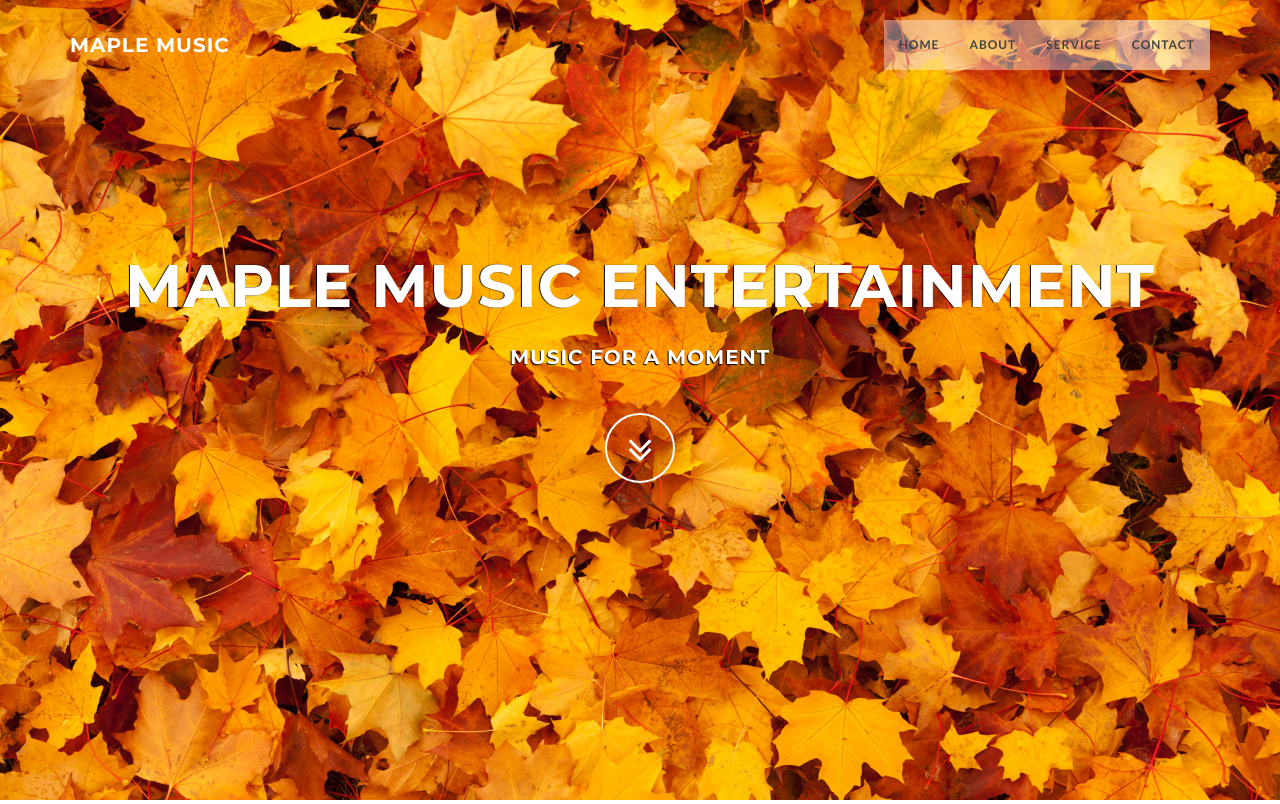
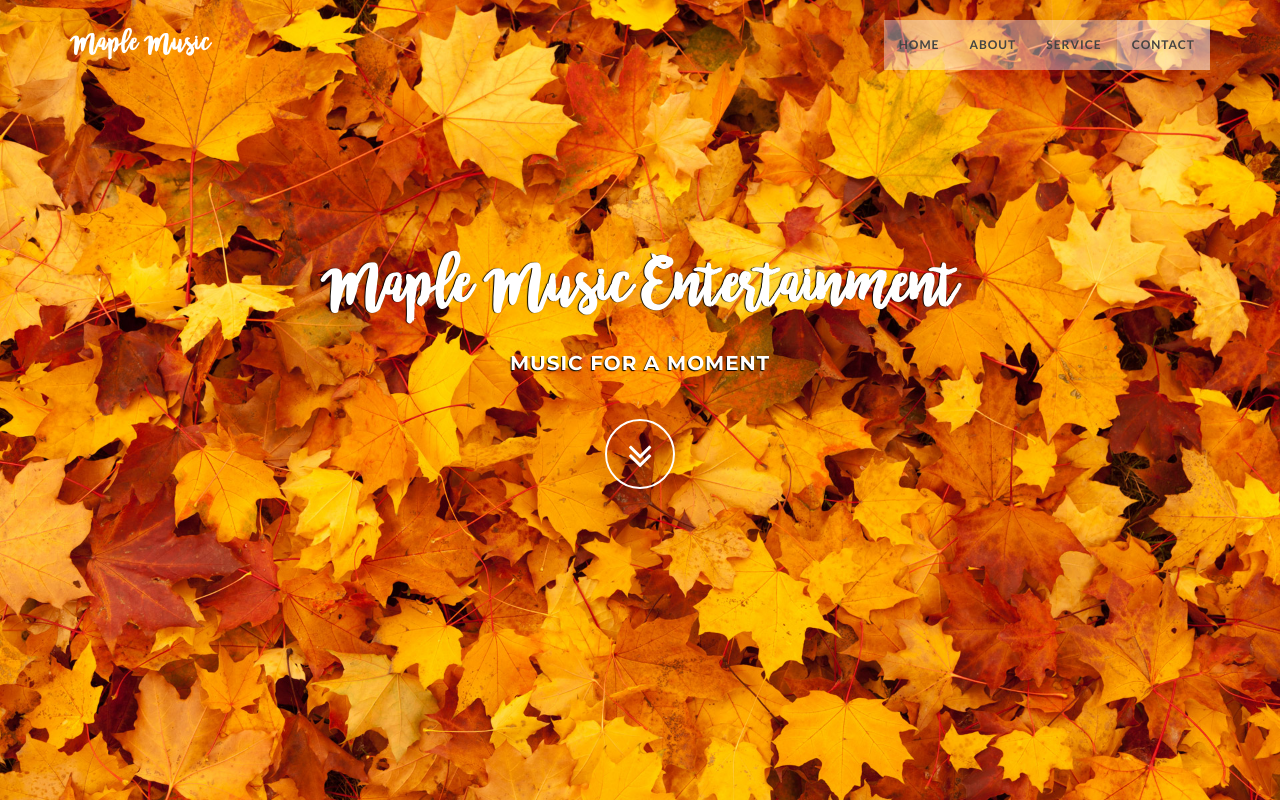
Before and after one commit to gnscteamcom/ray-website, a PHP site: page / in a window 1280 px wide. Shown: the top 804 px of the page. Run offline with PHP 8.4, Linux system fonts and the light colour scheme.

Commit message:
font change

```diff
--- a/contactform/contact.php
+++ b/contactform/contact.php
@@ -1,9 +1,9 @@
 <?php
 
 // configure
-$from = 'Demo contact form <demo@domain.com>'; //the email address that will be in the From field of the email. Important: To avoid being marked as spam, use email on your domain
+$from = $_POST['email']; //the email address that will be in the From field of the email. Important: To avoid being marked as spam, use email on your domain
 $sendTo = 'entertainmentmaple@gmail.com'; //the email address that will receive the email with the output of the form. Can be your personal address or can be same as the address as in $from variable. Make sure this email exists.
-$subject = 'New message from contact form'; //the subject of the email
+$subject = $_POST['subject']; //the subject of the email
 $fields = array('name' => 'Name', 'email' => 'Email', 'subject' => 'Subject', 'phone' => 'Phone', 'message' => 'Message'); // array variable name => Text to appear in email
 $okMessage = 'Contact form successfully submitted. Thank you, I will get back to you soon!'; //the message text displayed on the web page when the message is successfully sent
 $errorMessage = 'There was an error while submitting the form. Please try again later'; //the message text displayed on the web page when the message is error
--- a/css/style.css
+++ b/css/style.css
@@ -10,6 +10,10 @@ __________    _____ _____.___. __________.___ _______      _____  .____     ____
  * VARIABLES & MIXINS
  -------------------- */
 @import url("https://fonts.googleapis.com/css?family=Lato:100,300,400,700,900,100italic,300italic,400italic,700italic,900italic|Montserrat:700|Merriweather:400italic");
+@font-face {
+  font-family: Bromello;
+  src: url(../fonts/bromello.ttf);
+}
 br.min-xss,
 br.min-xsm,
 br.min-sm,
@@ -136,8 +140,10 @@ a:hover, a:focus {
 }
 .navbar-brand h1 {
   color: #fff;
-  font-size: 20px;
+  font-size: 26px;
   line-height: 40px;
+  font-family: Bromello;
+  text-transform: none;
 }
 .navbar-brand:focus {
   outline: 0;
@@ -383,16 +389,15 @@ hr {
   color: #FFF;
   text-shadow: none;
   font-size: 60px;
-  line-height: 60px;
   font-weight: 700;
-  font-family: Montserrat, sans-serif;
+  font-family: Bromello;
   background-color: transparent;
   text-decoration: none;
-  text-transform: uppercase;
   border-width: 0px;
   border-color: #000;
   border-style: none;
   text-shadow: -1px 0 1px #000;
+  text-transform: none;
 }
 .intro .slogan h4 {
   color: #fff;
--- a/index.html
+++ b/index.html
@@ -20,7 +20,7 @@
       <div class="container">
         <div class="navbar-header page-scroll">
           <button class="navbar-toggle" type="button" data-toggle="collapse" data-target=".navbar-main-collapse"><i class="fa fa-bars"></i></button><a class="navbar-brand" href="index.html">
-            <h1>MAPLE MUSIC</h1></a>
+            <h1>Maple Music</h1></a>
         </div>
         <div class="collapse navbar-collapse navbar-right navbar-main-collapse">
           <ul class="nav navbar-nav">
@@ -34,7 +34,7 @@
     </nav>
     <section class="intro" id="intro">
       <div class="slogan">
-        <h2>MAPLE MUSIC ENTERTAINMENT</h2>
+        <h2>Maple Music Entertainment</h2>
         <h4>MUSIC FOR A MOMENT</h4>
       </div>
       <div class="page-scroll"><a class="btn btn-circle" href="#service"><i class="fa fa-angle-double-down animated"></i></a></div>
--- a/pug/index.pug
+++ b/pug/index.pug
@@ -30,7 +30,7 @@ html(lang='en')
 					button.navbar-toggle(type='button', data-toggle='collapse', data-target='.navbar-main-collapse')
 						i.fa.fa-bars
 					a.navbar-brand(href='index.html')
-						h1 MAPLE MUSIC
+						h1 Maple Music
 
 				.collapse.navbar-collapse.navbar-right.navbar-main-collapse
 					ul.nav.navbar-nav
@@ -45,8 +45,7 @@ html(lang='en')
 
 		section#intro.intro
 			.slogan
-				h2
-					| MAPLE MUSIC ENTERTAINMENT
+				h2 Maple Music Entertainment
 				h4 MUSIC FOR A MOMENT
 			.page-scroll
 				a.btn.btn-circle(href='#service')
--- a/scss/style.scss
+++ b/scss/style.scss
@@ -52,6 +52,11 @@ __________    _____ _____.___. __________.___ _______      _____  .____     ____
 	@else if $point == min-lgr {
 		@media (min-width: 1400px) { @content; }
 	}
+}
+
+@font-face{
+  font-family: Bromello;
+  src: url(../fonts/bromello.ttf);
 }
 
 br.min-xss,
@@ -151,8 +156,10 @@ a {
   line-height: 1em;
   h1 {
     color: #fff;
-    font-size: 20px;
+    font-size: 26px;
     line-height: 40px;
+    font-family: Bromello;
+    text-transform: none;
   }
   &:focus {
     outline: 0;
@@ -429,16 +436,15 @@ hr {
     color: #FFF;
     text-shadow: none;
     font-size: 60px;
-    line-height: 60px;
     font-weight: 700;
-    font-family: Montserrat, sans-serif;
+    font-family: Bromello;
     background-color: rgba(0, 0, 0, 0);
     text-decoration: none;
-    text-transform: uppercase;
     border-width: 0px;
     border-color: #000;
     border-style: none;
     text-shadow: -1px 0 1px #000;
+    text-transform: none;
   }
   h4 {
     color: #fff;
```
Also changed, not shown: fonts/bromello.ttf (added).
